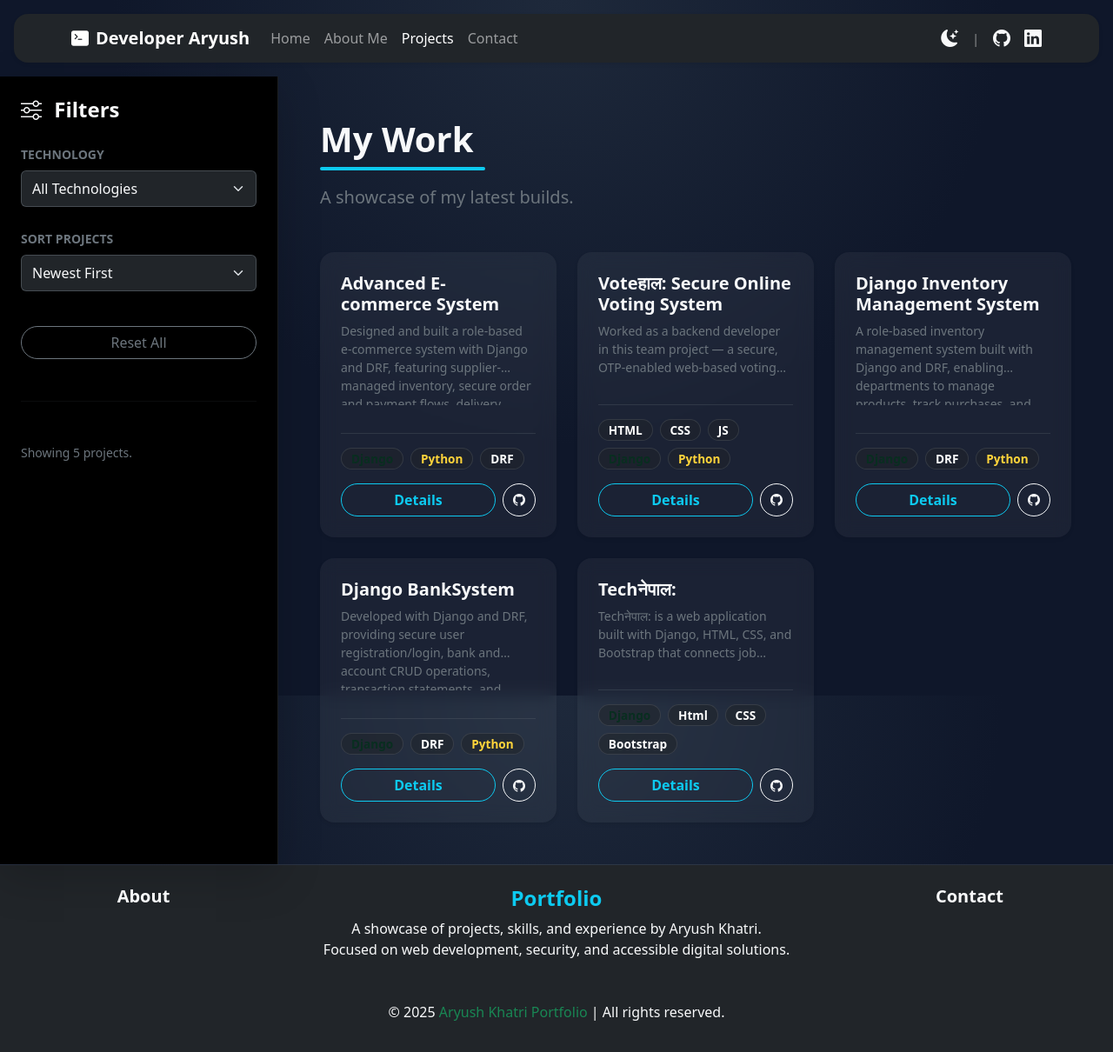
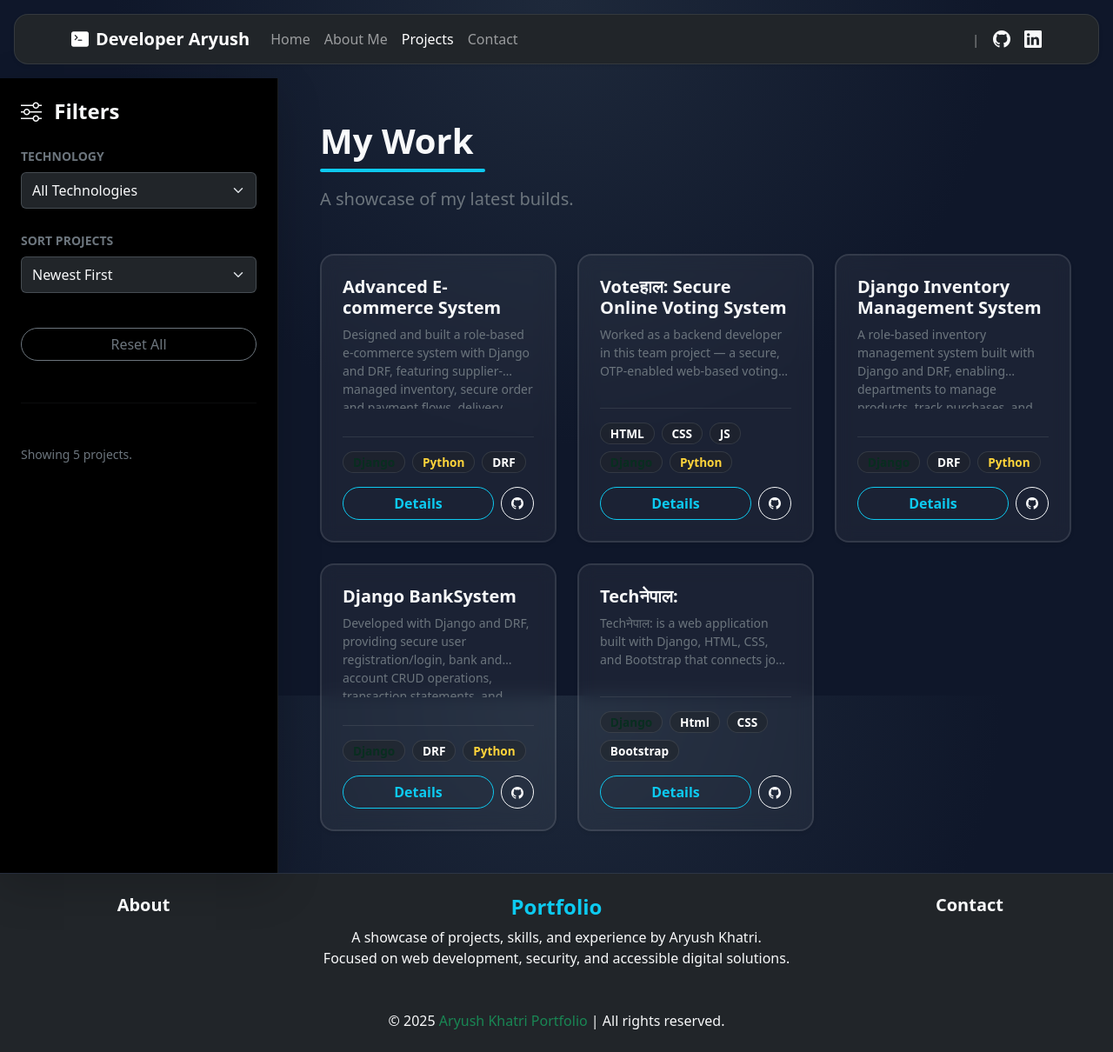
Before and after one commit to userAryush/Portfolio, a Django app: page /aryush/projects/ in a window 1280 px wide. Shown: the whole page at 87% size. Before the commit the page ends 1174 px from the top, so only its background shows below. Run offline with Django 5.2, Linux system fonts and the light colour scheme; data comes from the database, SQL or seed files in the repository.

Commit message:
modfied ui

```diff
--- a/portfolio_app/templates/portfolio_app/projects.html
+++ b/portfolio_app/templates/portfolio_app/projects.html
@@ -89,26 +89,8 @@ Projects - Developer Aryush
         {% for project in projects %}
         <div class="col-xl-4 col-md-6">
           <div
-            class="card glass-card border-0 rounded-4 overflow-hidden h-100 d-flex flex-column shadow-sm transition-hover">
-            <!-- 16:9 Visual Area -->
-            {% comment %} <div class="ratio ratio-16x9 bg-black border-bottom border-light border-opacity-10 position-relative">
-              {% if project.vedio %}
-              <video class="object-fit-cover w-100 h-100" controls muted loop>
-                <source src="{% static project.vedio.name|cut:'static/' %}" type="video/mp4">
-                Your browser does not support the video tag.
-              </video>
-              {% else %}
-              <div class="d-flex align-items-center justify-content-center h-100 text-secondary">
-                <i class="bi bi-code-slash fs-1"></i>
-              </div>
-              {% endif %}
+            class="card glass-card border-2 rounded-4 overflow-hidden h-100 d-flex flex-column shadow-sm transition-hover">
 
-              <div class="position-absolute top-0 start-0 m-3">
-                <span class="badge bg-dark bg-opacity-75 border border-secondary text-info rounded-pill shadow-sm">
-                  {{ project.get_project_type_display }}
-                </span>
-              </div>
-            </div> {% endcomment %}
 
             <div class="card-body p-4 d-flex flex-column flex-grow-1">
               <h3 class="card-title fw-bold text-light mb-2 h5">{{ project.title }}</h3>
--- a/templates/layout.html
+++ b/templates/layout.html
@@ -20,11 +20,12 @@
     <script src="https://cdn.jsdelivr.net/npm/bootstrap@5.3.3/dist/js/bootstrap.bundle.min.js" integrity="sha384-YvpcrYf0tY3lHB60NNkmXc5s9fDVZLESaAA55NDzOxhy9GkcIdslK1eN7N6jIeHz" crossorigin="anonymous"></script>
 
 </head>
-<body class="bg-body-tertiary">
+<body class="bg-dark">
 
 
 
-<nav class="navbar navbar-expand-lg navbar-dark bg-dark shadow-sm sticky-top my-3 rounded-4 mx-3">
+
+<nav class="navbar navbar-expand-lg navbar-dark bg-dark shadow-sm sticky-top my-3 rounded-4 mx-3 border border-secondary border-opacity-25">
   <div class="container">
     <!-- Brand -->
     <a class="navbar-brand fw-bold " href="#">
@@ -65,9 +66,9 @@
 
       <!-- Right social links and Theme Toggle -->
       <div class="d-flex align-items-center justify-content-center gap-3">
-        <button class="btn btn-link text-light p-0 border-0" id="themeToggle" title="Toggle Dark/Light Mode">
+        {% comment %} <button class="btn btn-link text-light p-0 border-0" id="themeToggle" title="Toggle Dark/Light Mode">
             <i class="bi bi-moon-stars-fill fs-5" id="themeIcon"></i>
-        </button>
+        </button> {% endcomment %}
         <span class="text-white-50 small">|</span>
         <a href="https://github.com/userAryush" target="_blank" class="text-light fs-5" title="GitHub">
           <i class="bi bi-github"></i>
```
Also changed, not shown: 1 other file.
